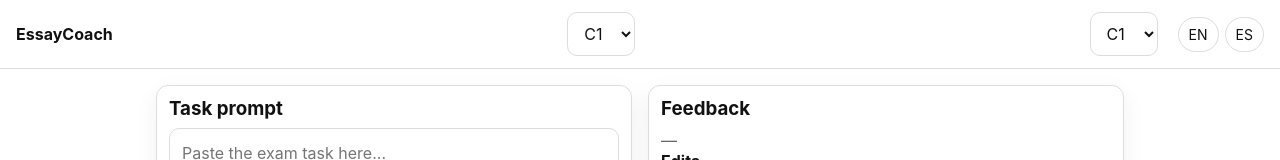
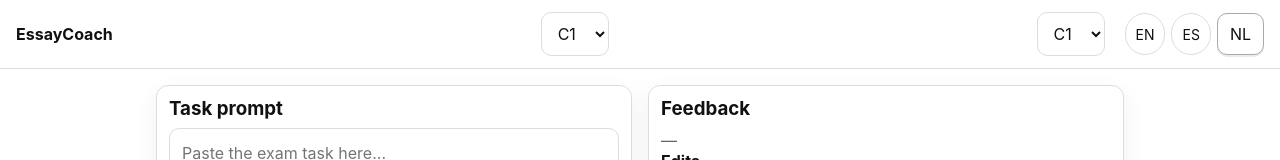
Before and after one commit to alfons149-cmyk/essay-coach-instant, a plain HTML site: page apps/web/index.html in a window 1280 px wide. Shown: the top 160 px of the page. Drawn offline with Linux system fonts and the light colour scheme.

Commit message:
Update index.html

```diff
--- a/apps/web/index.html
+++ b/apps/web/index.html
@@ -66,6 +66,7 @@
   <div id="langToggle" class="lang-toggle">
     <button type="button" data-lang="en" class="lang-btn">EN</button>
     <button type="button" data-lang="es" class="lang-btn">ES</button>
+    <button class="btn ghost" id="btnLangNl">NL</button>
   </div>
 </span>
 </header>
```
